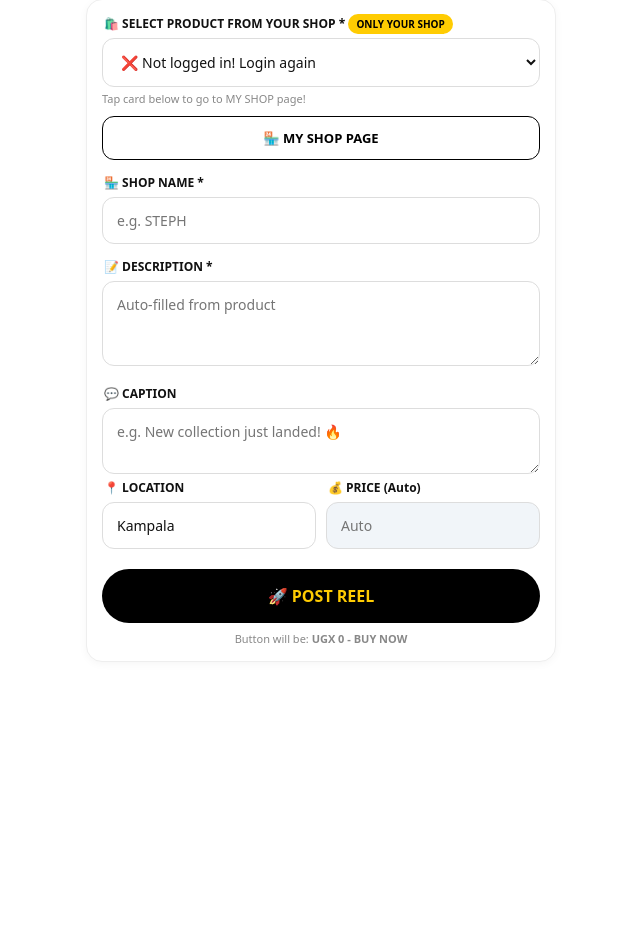
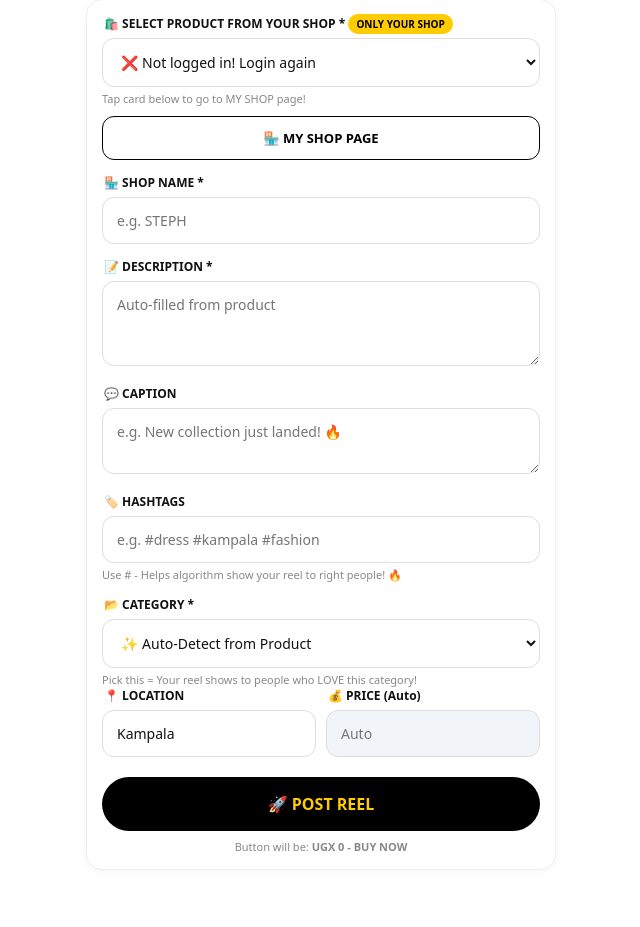
Before and after one commit to sannlas-uganda/Sannlas, a Python web app: template templates/upload.html in a window 1280 px wide. Shown: the part 279-1206 px from the top of the page, without its empty margins (319-959 px from the left). Before the commit the page ends 941 px from the top, so only its background shows below. Run offline with Jinja, Linux system fonts and the light colour scheme; the template is opened without the code that fills it, so the values that code supplies are empty.

Commit message:
Update upload.html

```diff
--- a/templates/upload.html
+++ b/templates/upload.html
@@ -70,6 +70,25 @@ input:focus,textarea:focus,select:focus{border-color:#000}
     <textarea id="description" rows="3" placeholder="Auto-filled from product"></textarea>
     <label>💬 CAPTION</label>
     <textarea id="caption" rows="2" placeholder="e.g. New collection just landed! 🔥"></textarea>
+
+    <!-- ===== NEW: ALGORITHM FIELDS - PASTE HERE ===== -->
+    <label>🏷️ HASHTAGS</label>
+    <input type="text" id="hashtags" placeholder="e.g. #dress #kampala #fashion">
+    <div class="hint">Use # - Helps algorithm show your reel to right people! 🔥</div>
+
+    <label>📂 CATEGORY *</label>
+    <select id="category">
+      <option value="">✨ Auto-Detect from Product</option>
+      <option value="fashion">👗 Fashion - Clothes, Shoes, Bags</option>
+      <option value="electronics">📱 Electronics - Phones, Laptops</option>
+      <option value="beauty">💄 Beauty - Hair, Makeup, Perfume</option>
+      <option value="food">🍕 Food - Cakes, Restaurant</option>
+      <option value="home">🛋️ Home - Furniture, Decor</option>
+      <option value="general">📦 General / Other</option>
+    </select>
+    <div class="hint">Pick this = Your reel shows to people who LOVE this category!</div>
+    <!-- ===== END NEW ===== -->
+
     <div style="display:grid;grid-template-columns:1fr 1fr;gap:10px">
       <div><label>📍 LOCATION</label><input type="text" id="location" placeholder="Kampala"></div>
       <div><label>💰 PRICE (Auto)</label><input type="number" id="price" placeholder="Auto" readonly style="background:#f1f5f9"></div>
@@ -185,6 +204,14 @@ async function uploadReel(){
   let price = document.getElementById('price').value.trim();
   let productId = document.getElementById('productId').value.trim();
   let promoLink = document.getElementById('promoLink').value.trim();
+  // ===== NEW: GET HASHTAGS + CATEGORY =====
+  let hashtags = document.getElementById('hashtags').value.trim();
+  let category = document.getElementById('category').value.trim();
+  if(!hashtags){
+    let found = (caption + ' ' + description).match(/#\w+/g);
+    if(found) hashtags = found.join(' ');
+  }
+  // ===== END NEW =====
   if(!videoFile){ alert('Select video first Boss!'); return; }
   if(!productId){ alert('SELECT PRODUCT FROM YOUR SHOP FIRST!'); return; }
   if(!shopName){ alert('Shop name missing'); return; }
@@ -203,6 +230,10 @@ async function uploadReel(){
     fd.append('product_id', productId);
     fd.append('promo_link', promoLink);
     fd.append('product_link', promoLink);
+    // ===== NEW: SEND TO ALGORITHM =====
+    fd.append('hashtags', hashtags);
+    fd.append('category', category);
+    // ===== END NEW =====
     fd.append('user_email', user.email||'');
     fd.append('user_name', shopName);
     fd.append('user_id', user.email||shopName);
```
